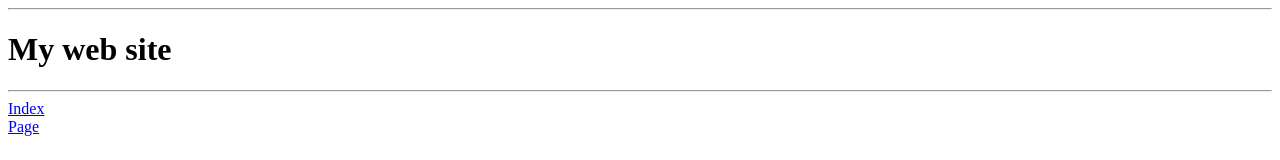
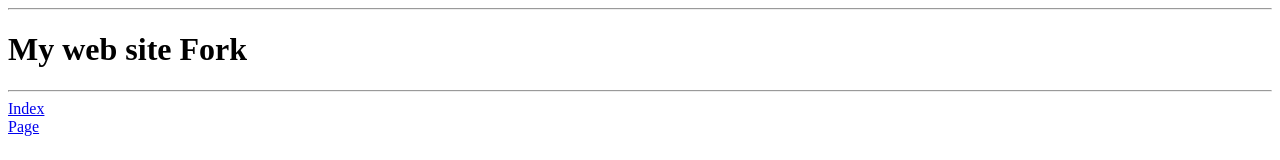
Before and after one commit to specialisttest/wserver, a plain HTML site: page index.htm in a window 1280 px wide. Shown: the top 160 px of the page. Drawn offline with Linux system fonts and the light colour scheme.

Commit message:
super new fork

```diff
--- a/index.htm
+++ b/index.htm
@@ -4,7 +4,7 @@
 </head>
 <body>
 	<hr>
-	<h1>My web site</h1>
+	<h1>My web site Fork</h1>
 	<hr>
 	<a href="index.htm">Index</a>
 	<br>
```
